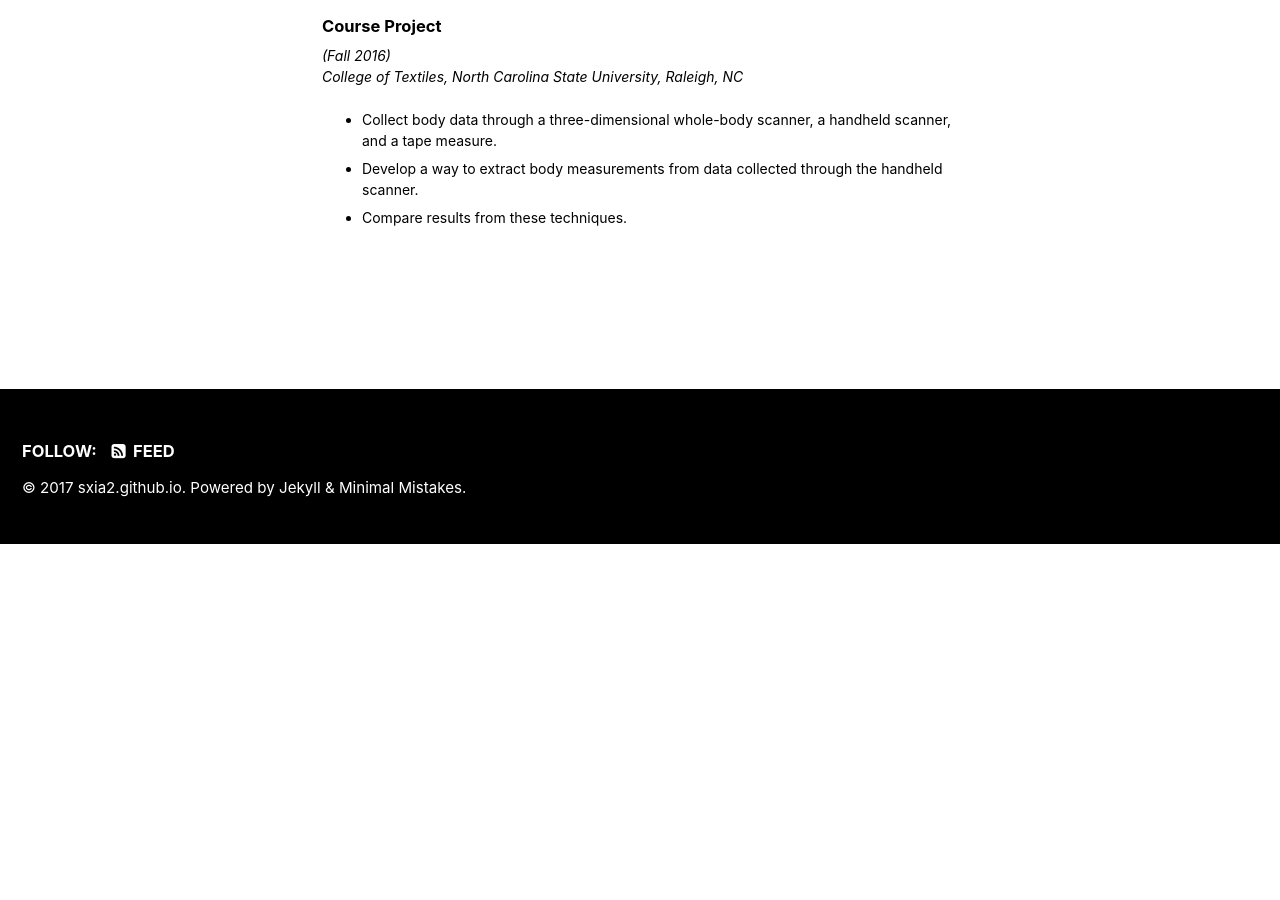
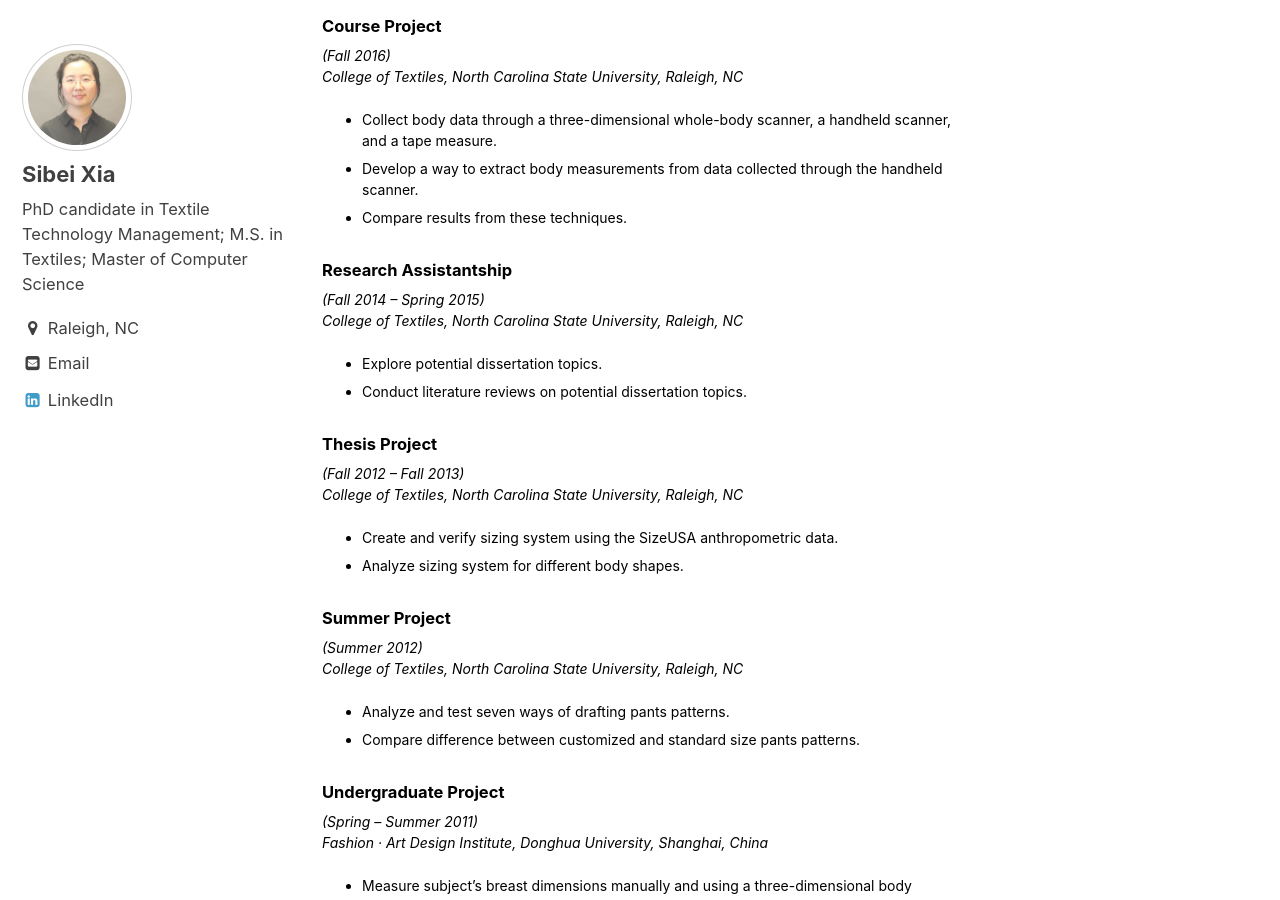
Before and after one commit to sxia2/sxia2.github.io, a Jekyll site: the page built from _pages/research.md, in a window 1280 px wide and 900 px high, scrolled down 609 px. Built offline with Jekyll 4.4.1, drawn with Linux system fonts in a browser that asks for light colours; before the commit the page ends 1153 px from its top, so only the background shows below that; some of the changed text lies outside the part shown.

Commit message:
research

```diff
--- a/_pages/research.md
+++ b/_pages/research.md
@@ -21,3 +21,33 @@ Investigation to increase customer’s satisfaction and discover potential marke
    -	Collect body data through a three-dimensional whole-body scanner, a handheld scanner, and a tape measure.
    -	Develop a way to extract body measurements from data collected through the handheld scanner.
    -	Compare results from these techniques.
+
+#### Research Assistantship
+*(Fall 2014 – Spring 2015)*
+*College of Textiles, North Carolina State University, Raleigh, NC*
+   -	Explore potential dissertation topics.
+   -	Conduct literature reviews on potential dissertation topics.
+
+#### Thesis Project
+*(Fall 2012 – Fall 2013)*
+*College of Textiles, North Carolina State University, Raleigh, NC*
+   -	Create and verify sizing system using the SizeUSA anthropometric data.
+   -	Analyze sizing system for different body shapes.
+
+#### Summer Project
+*(Summer 2012)*
+*College of Textiles, North Carolina State University, Raleigh, NC*
+   -	Analyze and test seven ways of drafting pants patterns.
+   -  Compare difference between customized and standard size pants patterns.
+
+#### Undergraduate Project
+*(Spring – Summer 2011)*
+*Fashion · Art Design Institute, Donghua University, Shanghai, China*
+   -	Measure subject’s breast dimensions manually and using a three-dimensional body scanner.
+   -	Create three-dimensional shapes for Bra’s inner face design.
+
+#### Independent Study
+*(Spring 2010 – Spring 2011)*
+*Fashion · Art Design Institute, Donghua University, Shanghai, China*
+   -	Conduct trend research and market research on menswear.
+   -  Explore pattern making methods for menswear.
```
